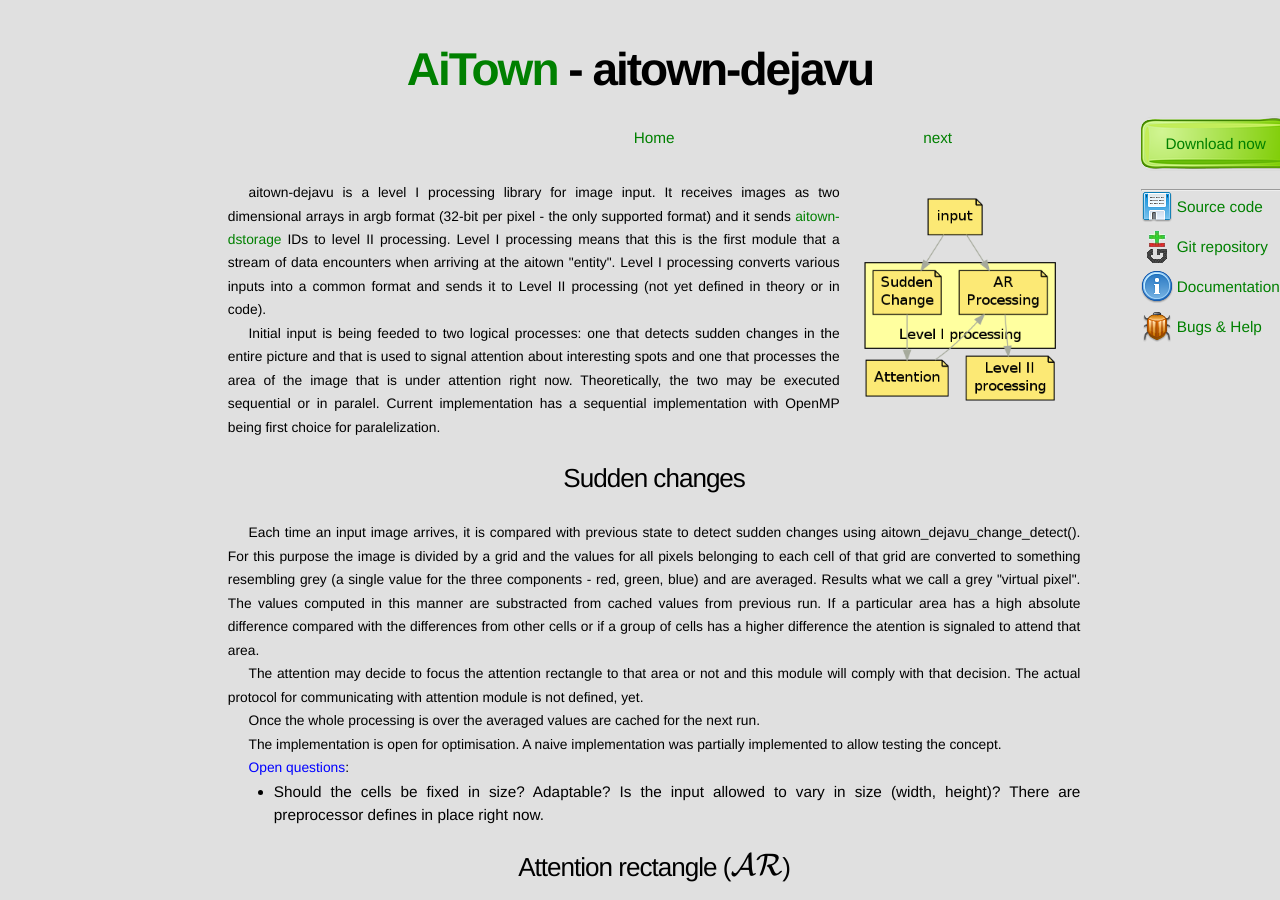
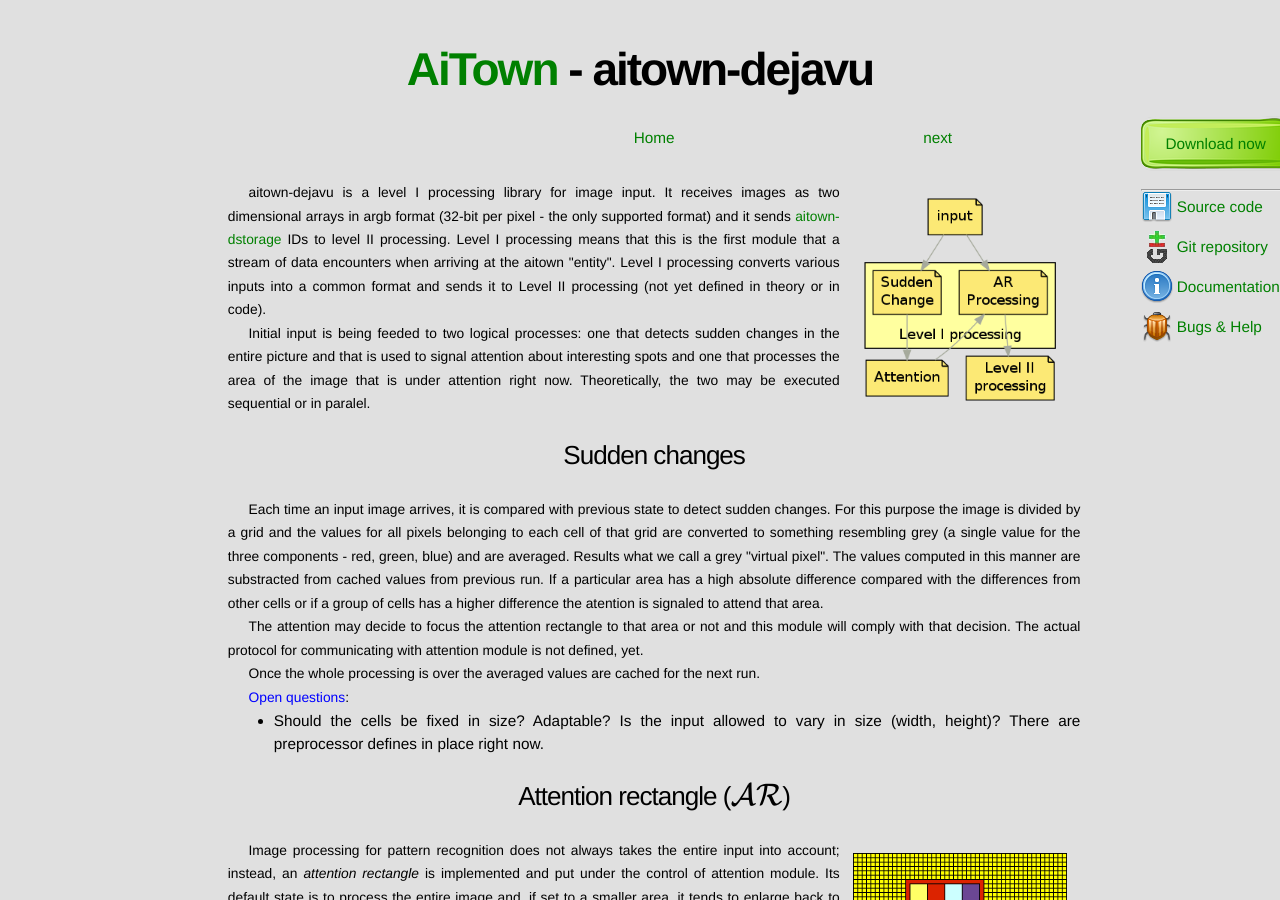
Before and after one commit to TNick/aitown, a Jekyll site: the page built from reference/aitown-dejavu.html, in a window 1280 px wide and 900 px high. Built offline with Jekyll 4.4.1, drawn with Linux system fonts in a browser that asks for light colours; formulas are drawn with MathJax 3.

Commit message:
Removed implementation details

```diff
--- a/reference/aitown-dejavu.html
+++ b/reference/aitown-dejavu.html
@@ -26,14 +26,13 @@
     changes in the entire picture and that is used to signal attention about
     interesting spots and one that processes the area of the image that is
     under attention right now. Theoretically, the two may
-    be executed sequential or in paralel. Current implementation has a sequential
-    implementation with OpenMP being first choice for paralelization.
+    be executed sequential or in paralel.
 </p>
 
 <h2>Sudden changes</h2>
 <p>
     Each time an input image arrives, it is compared with previous state
-    to detect sudden changes using aitown_dejavu_change_detect().
+    to detect sudden changes.
     For this purpose the image is divided by a grid
     and the values for all pixels belonging to each cell of that
     grid are converted to something resembling grey (a single value
@@ -54,11 +53,6 @@
 <p>
     Once the whole processing is over the averaged values are cached for the
     next run.
-</p>
-
-<p>
-    The implementation is open for optimisation. A naive implementation was
-    partially implemented to allow testing the concept.
 </p>
 
 <p>
```
